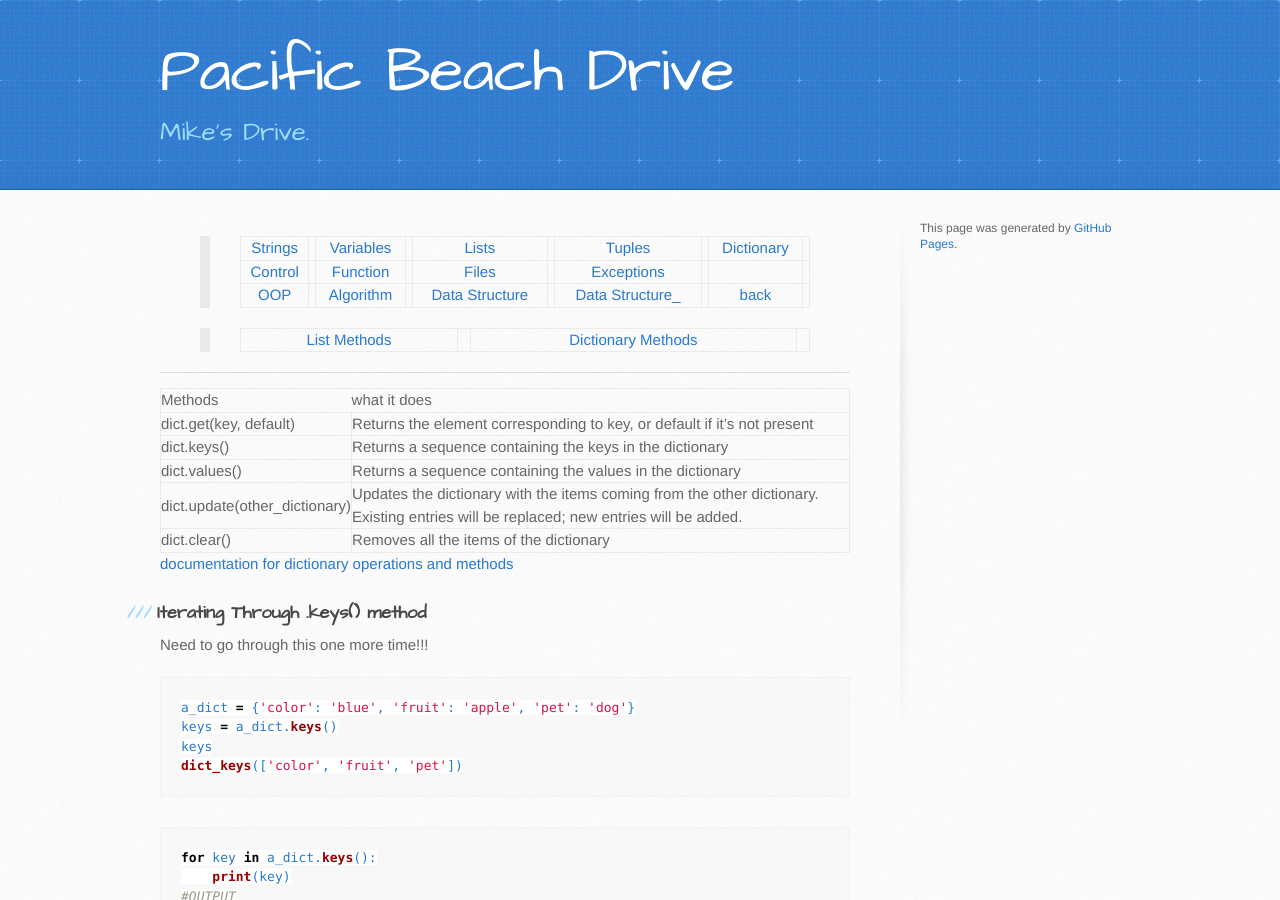
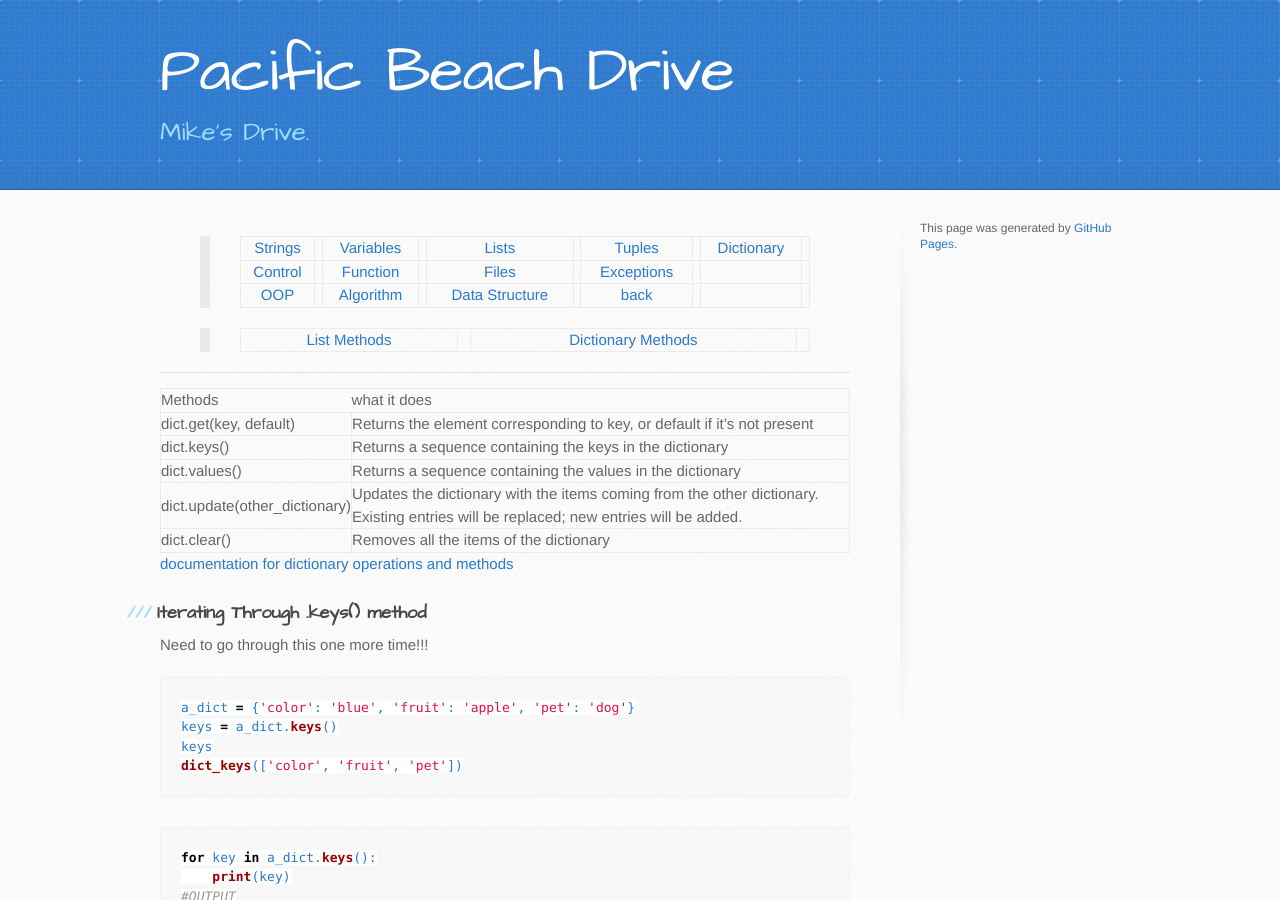
Before and after one commit to trumpfheller/trumpfheller.github.io, a Jekyll site: the page built from python/dictionarymethods.md, in a window 1280 px wide and 900 px high. Built offline with Jekyll 4.4.1, drawn with Linux system fonts in a browser that asks for light colours.

Commit message:
Update dictionarymethods.md

```diff
--- a/python/dictionarymethods.md
+++ b/python/dictionarymethods.md
@@ -1,10 +1,10 @@
 ---
-title: ggl python Dictionary methods
+title: Dictionary methods
 layout: default
 ---
 > [Strings](./strings.html) || [Variables](./variables.html) || [Lists](./lists.html) || [Tuples](./tuples.html) || [Dictionary](./dictionary.html) ||
 > [Control](./control.html) || [Function](./function.html)|| [Files](./files.html) || [Exceptions](./exceptions.html) ||
-> [OOP](./oop.html) || [Algorithm](./algorithms.html) ||[Data Structure](./datastructure.html) ||[Data Structure_](./datastructure00.html) ||[back](../)
+> [OOP](./oop.html) || [Algorithm](./algorithm.html) ||[Data Structure](./datastructure.html) ||[back](./index.html)
 
 > [List Methods](./listmethods.html) ||[Dictionary Methods](./dictionarymethods.html) ||
 
```
